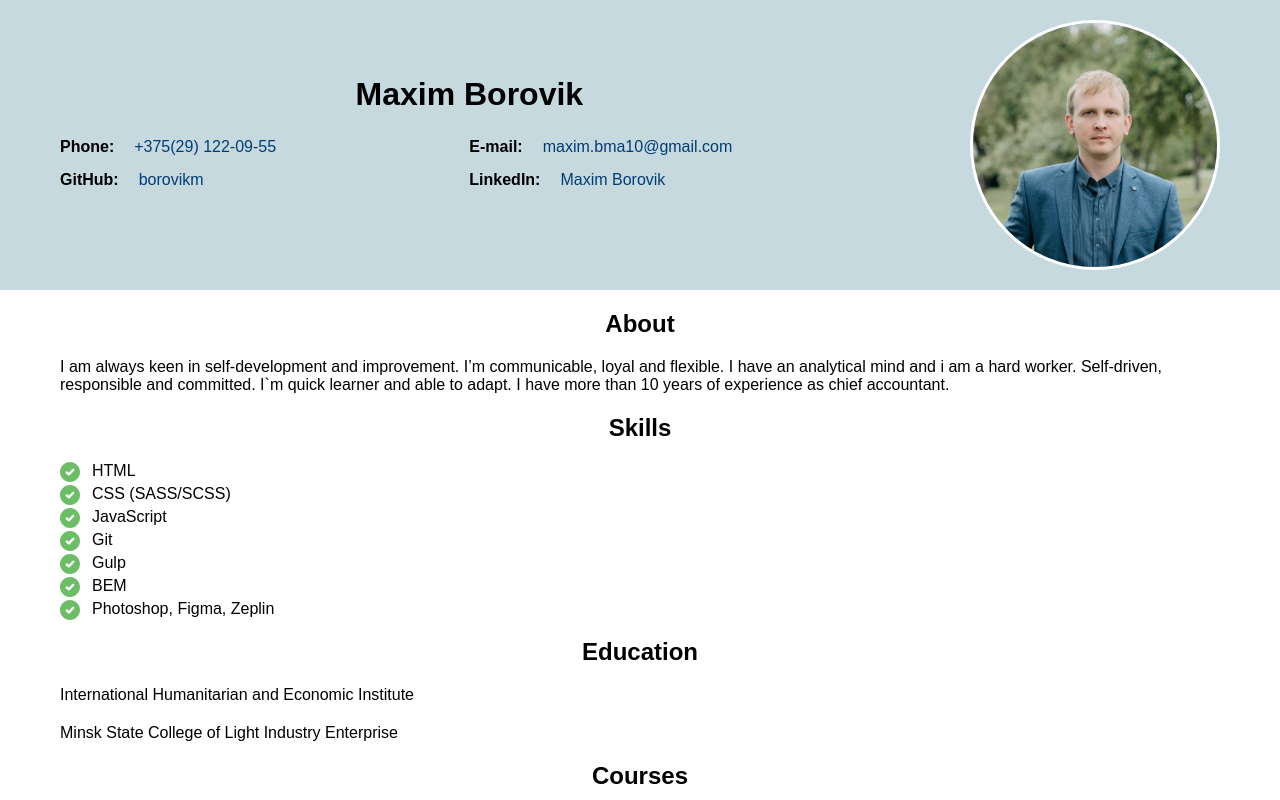
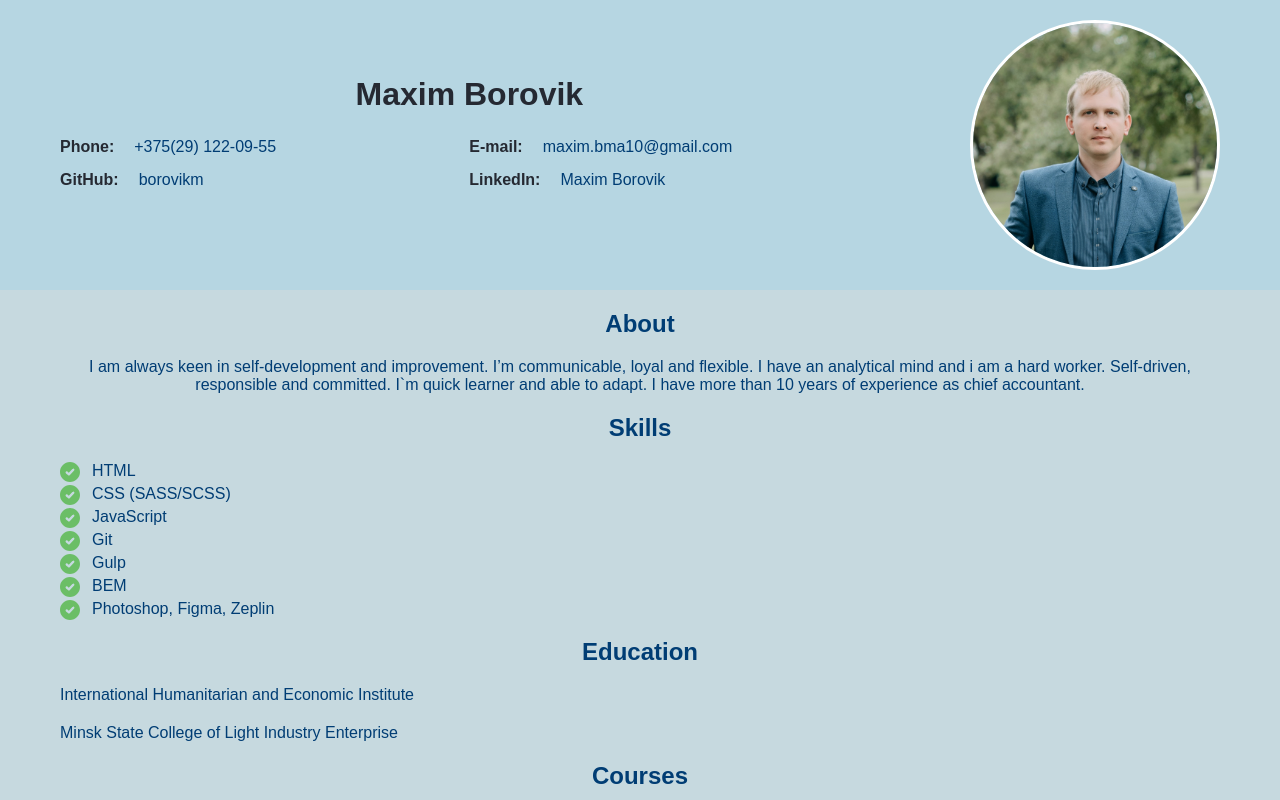
Before and after one commit to borovikm/rsschool-cv, a plain HTML site: page index.html in a window 1280 px wide. Shown: the top 800 px of the page. Drawn offline with Linux system fonts and the light colour scheme.

Commit message:
feat: change bg

```diff
--- a/css/style.css
+++ b/css/style.css
@@ -15,6 +15,8 @@ li {
     width: 100%;
     overflow: hidden;
     font-family: sans-serif;
+    color: #252932;
+    background-color: #c6d9df;
 }
 
 .container {
@@ -32,7 +34,7 @@ li {
 /* Header */
 
 .header {
-    background-color: #c6d9df;
+    background-color: #B6D6E2;
 }
 
 .header__content {
@@ -64,9 +66,10 @@ li {
     margin-right: 20px;
 }
 
-.contacts__link, .course__link {
+.contacts__link,
+.course__link {
     text-decoration: none;
-    color: #003D74;
+    color: #003d74;
 }
 
 .contacts__link:hover {
@@ -90,11 +93,16 @@ li {
 
 .section {
     margin-bottom: 20px;
+    color: #003D74;
 }
 
 .sub__title {
     text-align: center;
     margin-bottom: 20px;
+}
+
+.about__text {
+    text-align: center;
 }
 
 .skill__item {
@@ -124,7 +132,7 @@ li {
     margin-bottom: 20px;
 }
 
-.course__link{
+.course__link {
     display: block;
     margin: 15px;
     text-align: center;
```
